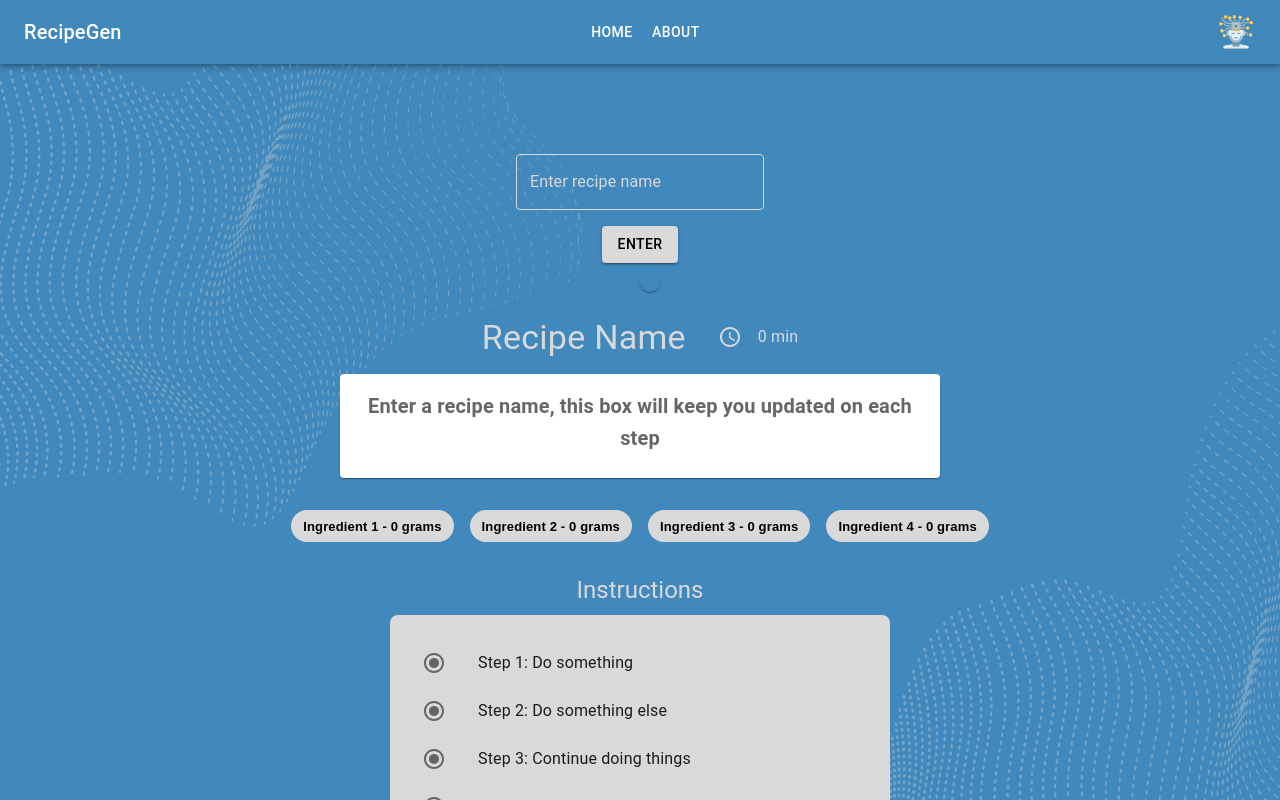
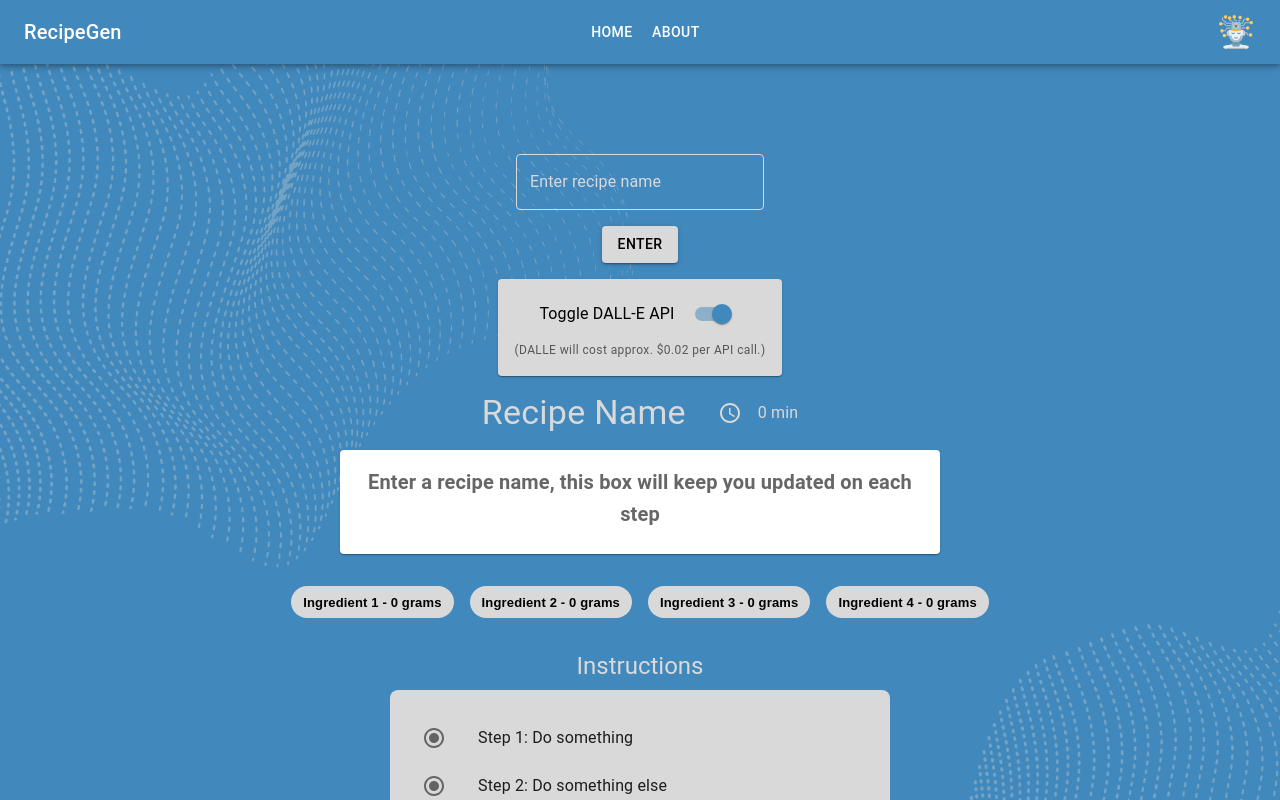
Before and after one commit to JerryMcDonald/RecipeGen-with-GPT-and-DALL-E, a React (Create React App) app in the folder frontend/: page / in a window 1280 px wide. Shown: the top 800 px of the page. Built offline with nearby package versions, Linux system fonts and the light colour scheme.

Commit message:
Create a seperate Dalle Switch Component and make it look nicer

```diff
--- /dev/null
+++ b/frontend/src/components/DalleSwitch.jsx
@@ -0,0 +1,33 @@
+import React from 'react';
+import { Card, Box, Typography, Switch } from '@mui/material';
+
+const DalleSwitch = ({dalleAPIEnabled, handleSwitchChange}) => {
+  return (
+    <Card
+      sx={{
+        display: "flex",
+        flexDirection: "column",
+        alignItems: "center",
+        backgroundColor: "var(--secondary-color)",
+        padding: 2,
+        marginTop: 2,
+      }}
+    >
+      <Box sx={{ display: "flex", alignItems: "center", marginBottom: 1 }}>
+        <Typography variant="body1" color="black" sx={{ marginRight: 1 }}>
+          Toggle DALL-E API
+        </Typography>
+        <Switch
+          checked={dalleAPIEnabled}
+          onChange={handleSwitchChange}
+          inputProps={{ "aria-label": "controlled" }}
+        />
+      </Box>
+      <Typography variant="caption" color="text.secondary">
+        (DALLE will cost approx. $0.02 per API call.)
+      </Typography>
+    </Card>
+  );
+}
+
+export default DalleSwitch;
--- a/frontend/src/pages/Home/Home.jsx
+++ b/frontend/src/pages/Home/Home.jsx
@@ -2,7 +2,6 @@ import * as React from "react";
 import axios from "axios";
 import Card from "@mui/material/Card";
 import Chip from "@mui/material/Chip";
-import { Switch } from "@mui/material";
 import CardMedia from "@mui/material/CardMedia";
 import CardContent from "@mui/material/CardContent";
 import ListItemIcon from "@mui/material/ListItemIcon";
@@ -20,6 +19,7 @@ import ListItem from "@mui/material/ListItem";
 import AIawwBG from "../../static/images/AIawwBG.png";
 import LoadingImage from "../../components/Loading/LoadingImage";
 import LoadingRecipe from "../../components/Loading/LoadingRecipe";
+import DalleSwitch from "../../components/DalleSwitch";
 
 const recipeDummyData = {
   ingredients: [
@@ -141,11 +141,12 @@ function Home() {
       <Button variant="contained" color="secondary" onClick={handleButtonClick}>
         Enter
       </Button>
-      <Switch
-        checked={dalleAPIEnabled}
-        onChange={handleSwitchChange}
-        inputProps={{ "aria-label": "controlled" }}
+
+      <DalleSwitch
+        dalleAPIEnabled={dalleAPIEnabled}
+        handleSwitchChange={handleSwitchChange}
       />
+
       <Snackbar
         anchorOrigin={{ vertical: "top", horizontal: "center" }}
         open={openSnackbar}
```
